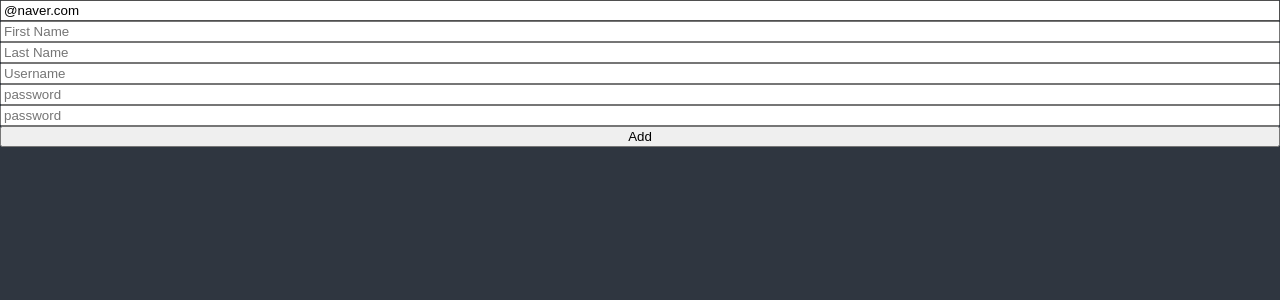
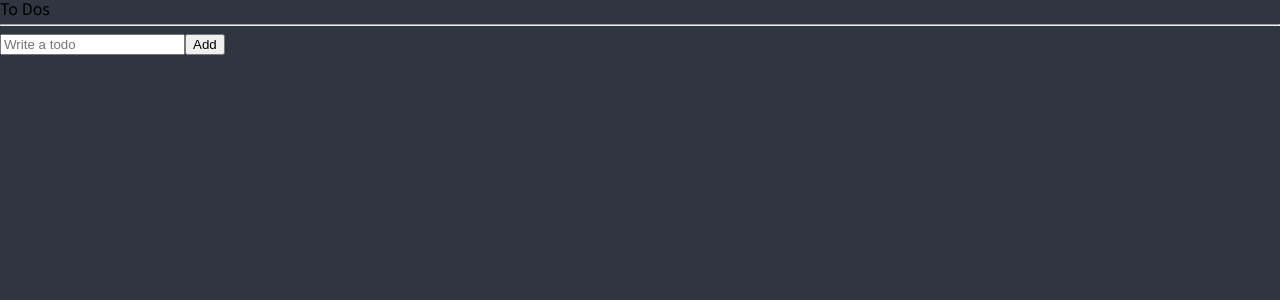
Before and after one commit to Parkjju/React-todo, a React (Create React App) app in the folder todo/: page / in a window 1280 px wide. Shown: the top 300 px of the page. Built offline with nearby package versions, Linux system fonts and the light colour scheme.

Commit message:
[Feature] Todo list 컴포넌트 분리 및 atom 적용

```diff
--- a/todo/src/App.tsx
+++ b/todo/src/App.tsx
@@ -1,5 +1,5 @@
 import { createGlobalStyle } from 'styled-components';
-import TodoList from './TodoList';
+import TodoList from './components/TodoList';
 
 const GlobalStyle = createGlobalStyle`
 @import url('https://fonts.googleapis.com/css2?family=Noto+Sans+KR:wght@100;300;400;500;700;900&display=swap');
--- a/todo/src/TodoList.tsx
+++ /dev/null
@@ -1,115 +0,0 @@
-import { useForm } from 'react-hook-form';
-
-// function TodoList() {
-//     const [todo, setValue] = useState('');
-//     const onChange = (event: React.FormEvent<HTMLInputElement>) => {
-//         const {
-//             currentTarget: { value },
-//         } = event;
-//         setValue(value);
-//     };
-
-//     const onSubmit = (event: React.FormEvent<HTMLFormElement>) => {
-//         event.preventDefault();
-//         console.log(todo);
-//     };
-//     return (
-// <div>
-//     <form onSubmit={onSubmit}>
-//         <input
-//             placeholder='Write a todo'
-//             value={todo}
-//             onChange={onChange}
-//         />
-//         <button>Add</button>
-//     </form>
-// </div>
-//     );
-// }
-interface IForm {
-    email: string;
-    username: string;
-    password1: string;
-    password2: string;
-    firstName: string;
-    lastName: string;
-    extraError?: string;
-}
-
-function TodoList() {
-    const {
-        register,
-        handleSubmit,
-        formState: { errors },
-        setError,
-    } = useForm<IForm>({
-        defaultValues: {
-            email: '@naver.com',
-        },
-    });
-
-    const onValid = (data: IForm) => {
-        if (data.password1 !== data.password2) {
-            setError(
-                'password1',
-                { message: 'Password are not the same.' }
-                // { shouldFocus: true }
-            );
-        }
-    };
-
-    return (
-        <div>
-            <form
-                onSubmit={handleSubmit(onValid)}
-                style={{ display: 'flex', flexDirection: 'column' }}
-            >
-                <h1>{errors?.extraError?.message}</h1>
-                <input
-                    placeholder='Email'
-                    {...register('email', {
-                        required: {
-                            value: true,
-                            message: 'Required!!!!',
-                        },
-                        pattern: {
-                            value: /[A-Za-z0-9._%+-]+@naver\.com/g,
-                            message: 'Only naver.com emails allowed',
-                        },
-                    })}
-                />
-                <span>{errors?.email?.message}</span>
-                <input
-                    placeholder='First Name'
-                    {...register('firstName', {
-                        validate: (value) =>
-                            !value.includes('jun') || 'jun 포함하지마',
-                    })}
-                />
-                <span>{errors?.firstName?.message}</span>
-                <input placeholder='Last Name' {...register('lastName')} />
-                <input
-                    placeholder='Username'
-                    {...register('username', {
-                        minLength: {
-                            value: 10,
-                            message: '10글자 이상 입력하세요!',
-                        },
-                        required: {
-                            value: true,
-                            message: 'Required!!!',
-                        },
-                    })}
-                />
-                <input placeholder='password' {...register('password1')} />
-                <span style={{ color: 'white' }}>
-                    {errors?.password1?.message}
-                </span>
-                <input placeholder='password' {...register('password2')} />
-                <button>Add</button>
-            </form>
-        </div>
-    );
-}
-
-export default TodoList;
--- /dev/null
+++ b/todo/src/atoms.tsx
@@ -0,0 +1,11 @@
+import { atom } from 'recoil';
+
+export interface ITodo {
+    text: string;
+    category: 'TO_DO' | 'DOING' | 'DONE';
+    id: number;
+}
+export const toDoState = atom<ITodo[]>({
+    key: 'todo',
+    default: [],
+});
--- /dev/null
+++ b/todo/src/components/CreateTodo.tsx
@@ -0,0 +1,50 @@
+import { useForm } from 'react-hook-form';
+import { useSetRecoilState } from 'recoil';
+import { toDoState } from '../atoms';
+
+interface IForm {
+    todo: string;
+}
+
+function CreateTodo() {
+    const {
+        handleSubmit,
+        formState: { errors },
+        register,
+        setError,
+        setValue,
+    } = useForm<IForm>();
+
+    const setToDos = useSetRecoilState(toDoState);
+
+    const onValid = ({ todo }: IForm) => {
+        if (todo.length > 10) {
+            setError('todo', { message: ' 짧게써' });
+        }
+
+        setToDos((oldToDos) => [
+            { text: todo, category: 'TO_DO', id: Date.now() },
+            ...oldToDos,
+        ]);
+        console.log(todo);
+        setValue('todo', '');
+    };
+
+    return (
+        <form onSubmit={handleSubmit(onValid)}>
+            <input
+                placeholder='Write a todo'
+                {...register('todo', {
+                    required: {
+                        value: true,
+                        message: 'Required!',
+                    },
+                })}
+            />
+            <button>Add</button>
+            <span style={{ color: 'white' }}>{errors?.todo?.message}</span>
+        </form>
+    );
+}
+
+export default CreateTodo;
--- /dev/null
+++ b/todo/src/components/Todo.tsx
@@ -0,0 +1,15 @@
+import { ITodo } from '../atoms';
+
+function Todo({ text, id, category }: ITodo) {
+    return (
+        <li key={id}>
+            <span>{text}</span>
+            <button>Done</button>
+            <button>Doing</button>
+            <button>To Do</button>
+            {category}
+        </li>
+    );
+}
+
+export default Todo;
--- /dev/null
+++ b/todo/src/components/TodoList.tsx
@@ -0,0 +1,23 @@
+import { useRecoilValue } from 'recoil';
+import CreateTodo from './CreateTodo';
+import { toDoState } from '../atoms';
+import Todo from './Todo';
+
+function TodoList() {
+    const toDos = useRecoilValue(toDoState);
+
+    return (
+        <div>
+            <h1>To Dos</h1>
+            <hr />
+            <CreateTodo />
+            <ul>
+                {toDos.map((todo) => (
+                    <Todo key={todo.id} {...todo} />
+                ))}
+            </ul>
+        </div>
+    );
+}
+
+export default TodoList;
```
